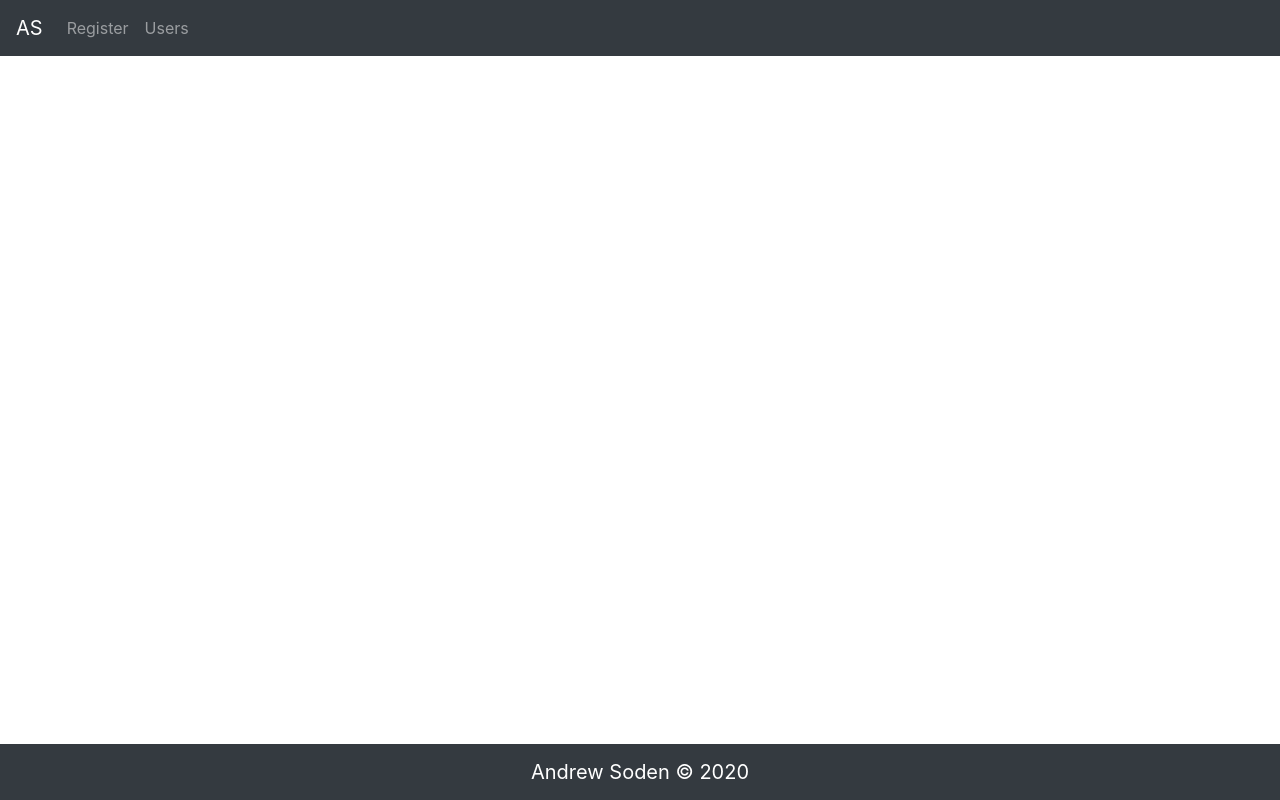
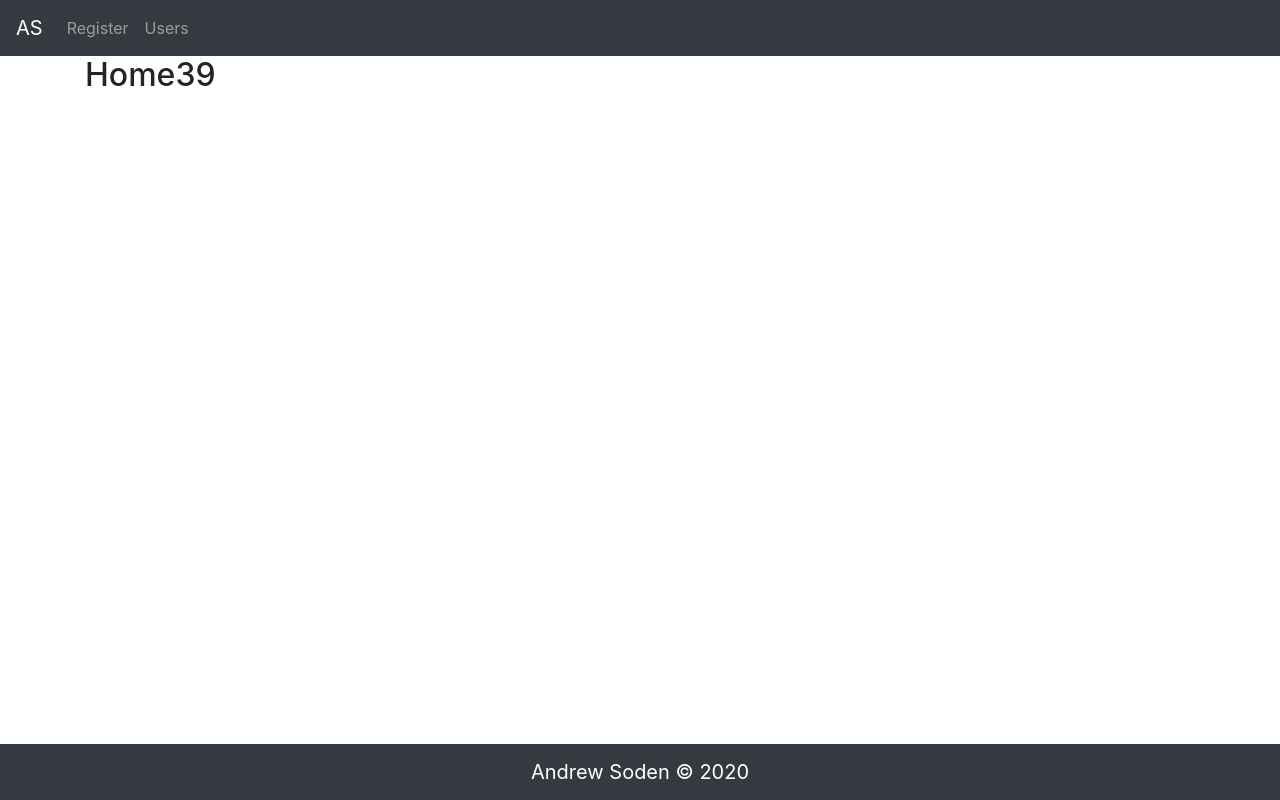
Before and after one commit to andrewsoden/test-website, a React (Create React App) app: page / in a window 1280 px wide. Built offline with nearby package versions, Linux system fonts and the light colour scheme.

Commit message:
Finally got gh pages page route working

```diff
--- a/package.json
+++ b/package.json
@@ -1,5 +1,5 @@
 {
-  "homepage": "https://andrewsoden.github.io/test-website/",
+  "homepage": "https://andrewsoden.github.io/test-website",
   "name": "test-website",
   "version": "0.1.0",
   "private": true,
--- a/src/App.js
+++ b/src/App.js
@@ -6,7 +6,7 @@ import Users from './Users';
 import Register from './Register';
 import Header from './Header';
 
-import { BrowserRouter as Router, Route } from 'react-router-dom';
+import { HashRouter, Route } from 'react-router-dom';
 
 import './App.css';
 
@@ -15,13 +15,13 @@ class App extends Component {
 
     return (
       <div>
-        <Router basename="/">
+        <HashRouter>
           <Header />
 
-          <Route exact path="/test-website" component={Home} />
-          <Route path="/test-website/register" component={Register} />
-          <Route path="/test-website/users" component={Users} />
-        </Router>
+          <Route exact path="/" component={Home} />
+          <Route path="/register" component={Register} />
+          <Route path="/users" component={Users} />
+        </HashRouter>
 
         <Footer id="footer" />
       </div>
--- a/src/Header.js
+++ b/src/Header.js
@@ -9,13 +9,14 @@ class Header extends Component {
     return(
         <MemoryRouter>
             <Navbar bg="dark" variant="dark" expand="lg">
-                <Navbar.Brand href="/test-website">AS</Navbar.Brand>
+                <Navbar.Brand exact href="#/">AS</Navbar.Brand>
                 <Navbar.Toggle aria-controls="basic-navbar-nav" />
                 <Navbar.Collapse id="basic-navbar-nav">
                     <Nav className="mr-auto">
-                    <Nav.Link href="/test-website/register">Register</Nav.Link>
-                    <Nav.Link href="/test-website/users">Users</Nav.Link>
+                    <Nav.Link href="#/register">Register</Nav.Link>
+                    <Nav.Link href="#/users">Users</Nav.Link>
                     </Nav>
+
                 </Navbar.Collapse>
             </Navbar>
         </MemoryRouter>
--- a/src/Home.js
+++ b/src/Home.js
@@ -7,7 +7,7 @@ class Home extends Component {
 
         return (
             <Container>
-                <h2>Home21</h2>
+                <h2>Home39</h2>
             </Container>
         );
     }
--- a/src/index.js
+++ b/src/index.js
@@ -5,4 +5,4 @@ import App from './App';
 // Importing the Bootstrap CSS
 import 'bootstrap/dist/css/bootstrap.min.css';
 
-ReactDOM.render(<App />, document.getElementById('root'));
+ReactDOM.render(< App />, document.getElementById('root'));
```
